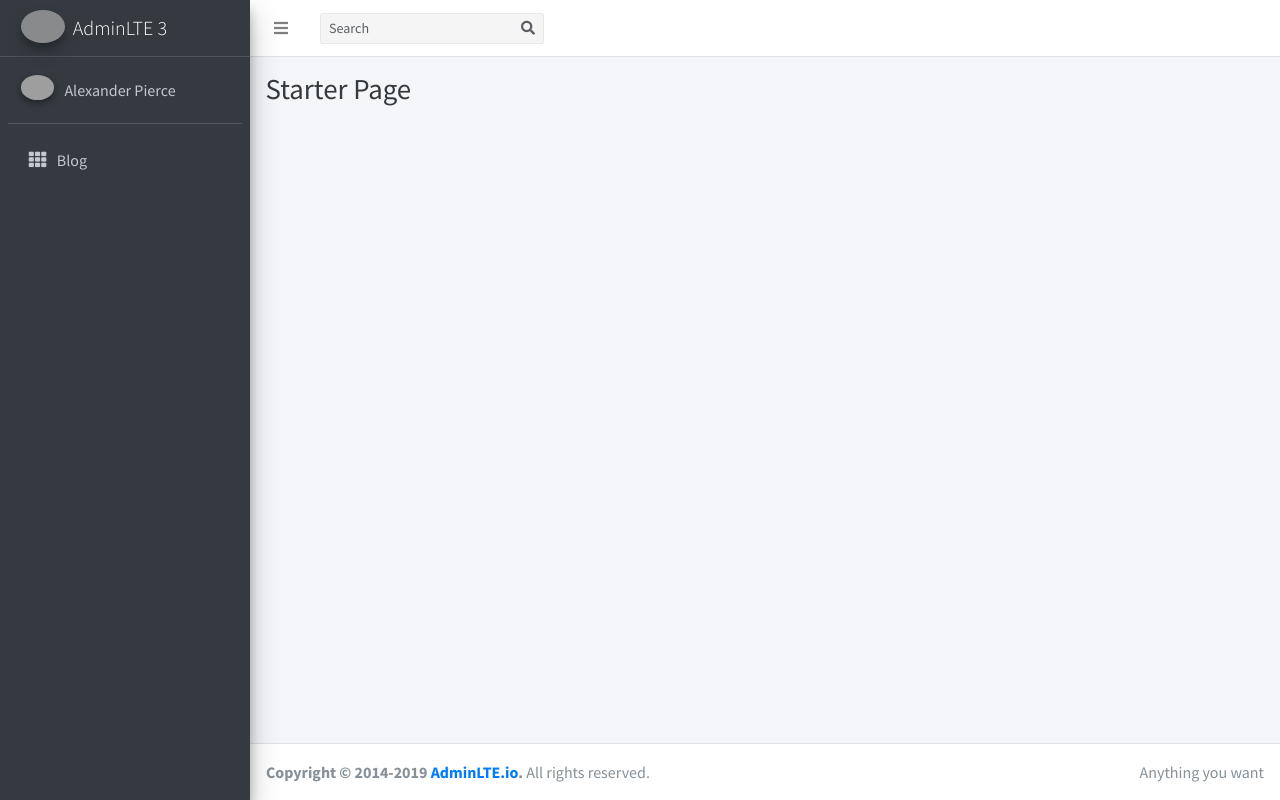
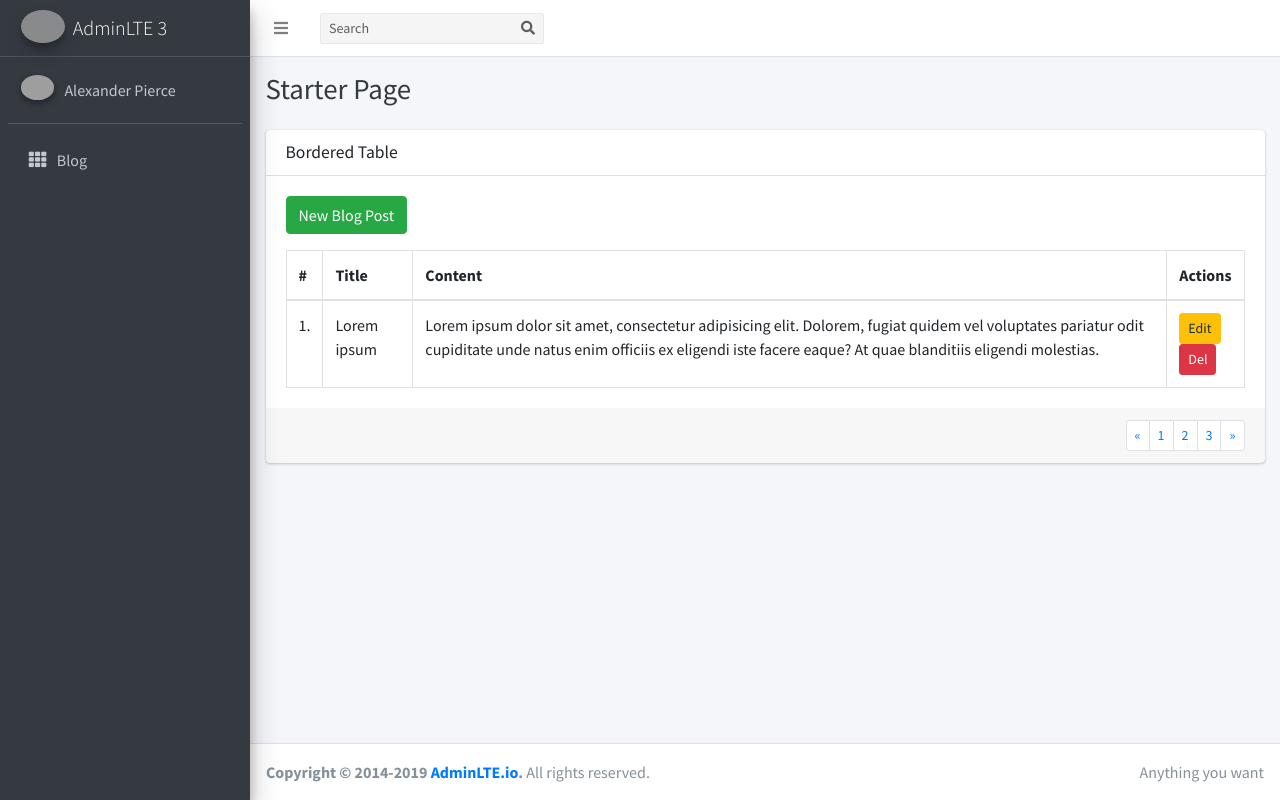
Before and after one commit to phyothiha/ap-ext-php-w3-l3, a PHP site: page / in a window 1280 px wide. Run offline with PHP 8.4, Linux system fonts and the light colour scheme; some libraries are stand-ins or nearby versions; grey boxes are pictures that could not be loaded.

Commit message:
Table layout for blog post listing page

```diff
--- a/index.php
+++ b/index.php
@@ -8,7 +8,7 @@ scratch. This page gets rid of all links and provides the needed markup only.
         <meta charset="utf-8">
         <meta name="viewport" content="width=device-width, initial-scale=1">
         <meta http-equiv="x-ua-compatible" content="ie=edge">
-        <title>AdminLTE 3 | Starter</title>
+        <title>Blog</title>
         <!-- Font Awesome Icons -->
         <link rel="stylesheet" href="plugins/fontawesome-free/css/all.min.css">
         <!-- Theme style -->
@@ -99,7 +99,51 @@ scratch. This page gets rid of all links and provides the needed markup only.
                 <div class="content">
                     <div class="container-fluid">
                         <div class="row">
-
+                            <!-- place_content -->
+                            <div class="col-md-12">
+                                <div class="card">
+                                    <div class="card-header">
+                                        <h3 class="card-title">Bordered Table</h3>
+                                    </div>
+                                    <!-- /.card-header -->
+                                    <div class="card-body">
+                                        <a href="#" class="btn btn-success mb-3">New Blog Post</a>
+                                        <table class="table table-bordered">
+                                            <thead>
+                                                <tr>
+                                                    <th style="width: 10px">#</th>
+                                                    <th>Title</th>
+                                                    <th>Content</th>
+                                                    <th style="width: 40px">Actions</th>
+                                                </tr>
+                                            </thead>
+                                            <tbody>
+                                                <tr>
+                                                    <td>1.</td>
+                                                    <td>Lorem ipsum</td>
+                                                    <td>
+                                                        Lorem ipsum dolor sit amet, consectetur adipisicing elit. Dolorem, fugiat quidem vel voluptates pariatur odit cupiditate unde natus enim officiis ex eligendi iste facere eaque? At quae blanditiis eligendi molestias.
+                                                    </td>
+                                                    <td>
+                                                        <a href="#" class="btn btn-sm btn-warning">Edit</a>
+                                                        <a href="#" class="btn btn-sm btn-danger">Del</a>
+                                                    </td>
+                                                </tr>
+                                            </tbody>
+                                        </table>
+                                    </div>
+                                    <!-- /.card-body -->
+                                    <div class="card-footer clearfix">
+                                        <ul class="pagination pagination-sm m-0 float-right">
+                                            <li class="page-item"><a class="page-link" href="#">&laquo;</a></li>
+                                            <li class="page-item"><a class="page-link" href="#">1</a></li>
+                                            <li class="page-item"><a class="page-link" href="#">2</a></li>
+                                            <li class="page-item"><a class="page-link" href="#">3</a></li>
+                                            <li class="page-item"><a class="page-link" href="#">&raquo;</a></li>
+                                        </ul>
+                                    </div>
+                                </div>
+                            </div>
                         </div>
                         <!-- /.row -->
                     </div><!-- /.container-fluid -->
```
